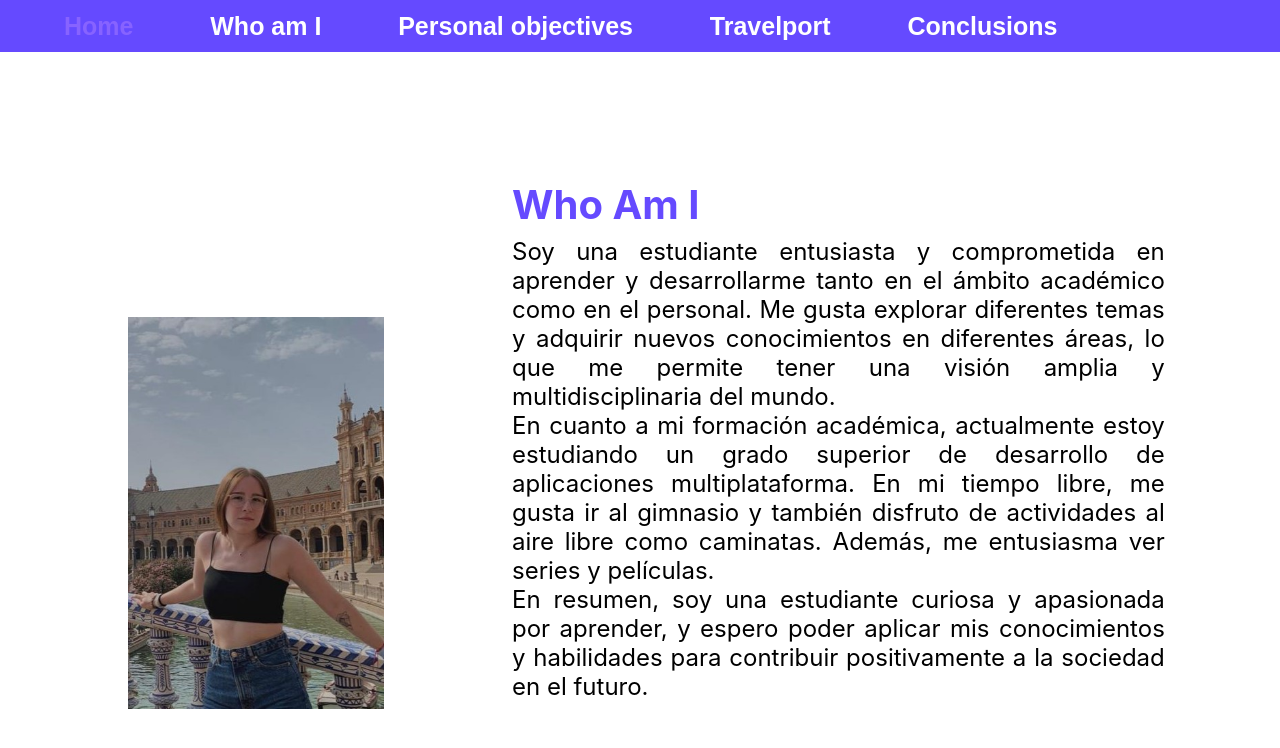
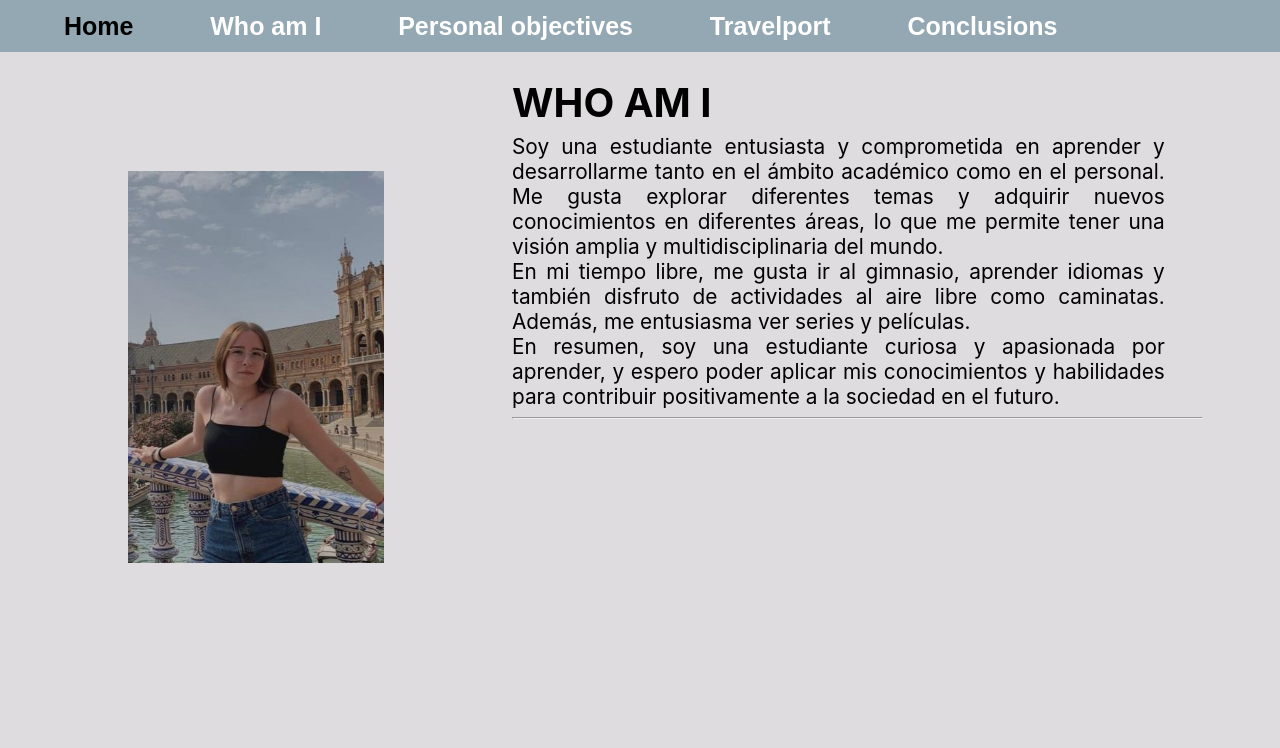
Before and after one commit to akane52/dual, a React (Create React App) app: page /components/WhoAmIPage in a window 1280 px wide. Shown: the top 748 px of the page. Built offline with nearby package versions, Linux system fonts and the light colour scheme; the HTML template or start-up script is replaced by a standard one.

Commit message:
Color palette changed

```diff
--- a/src/components/HomePage/index.jsx
+++ b/src/components/HomePage/index.jsx
@@ -3,9 +3,15 @@ import foto_prueba from "../../resources/images/foto_inicio.jpg"
 import NavBar from "../NavBar"
 import { Link } from "react-router-dom"
 
+const Wrapper = ({ children }) => (
+  <div style={{ backgroundColor: '#DEDCDE', height: '100vh' }}>
+    {children}
+  </div>
+)
+
 const HomePage = () => {
   return (
-    <div>
+    <Wrapper>
       <NavBar />
       <FirstPageContainer>
         <IntroductionTitle>INTRODUCTION</IntroductionTitle>
@@ -18,7 +24,7 @@ const HomePage = () => {
         </Link>
         <FirstPagePhoto src={foto_prueba} alt="Descripción de la imagen" />
       </FirstPageContainer>
-    </div>
+    </Wrapper>
   )
 }
 
--- a/src/components/HomePage/styles.js
+++ b/src/components/HomePage/styles.js
@@ -15,19 +15,20 @@ export const ReadMoreButton = styled.button`
     padding-left: 1%;
     color: white;
     font-weight: bold;
-    background-color: #654AFF;
+    background-color: #94A8B3;
     border-radius: 0.8em;
     border: none;
     &:hover {
-        background-color: #8763FF;
+        background-color: #dcd3c9;
         cursor: pointer;
+        color: black;
     }
 `
 
 export const IntroductionTitle = styled.div`
     font-size: 2.5em;
     font-weight: bold;
-    color: #654AFF;
+    color: black;
     margin-bottom: 1%;
 `
 
--- a/src/components/NavBar/styles.js
+++ b/src/components/NavBar/styles.js
@@ -5,7 +5,7 @@ export const MenuLink = styled(Link)`
   text-decoration: none;
 `
 export const ContainerNB = styled.div`
-   background-color: #654AFF;
+   background-color: #94A8B3;
 `
 export const ContainerText = styled.div`
    display: flex;
@@ -19,7 +19,7 @@ export const Text = styled.button`
    background: none;
    border: none;
    &:hover {
-      color: #8763FF;
+      color: black;
       cursor: pointer;
    }
 `
--- a/src/components/WhoAmIPage/index.jsx
+++ b/src/components/WhoAmIPage/index.jsx
@@ -1,24 +1,38 @@
 import React from "react"
 import NavBar from "../NavBar"
 import foto_lucia from "../../resources/images/lucia_foto.jpg"
-import { IntroductionTitle, IntroductionText, FirstPageContainer, LuciaPhoto, WhoAmITitleAndText } from "./styles"
+import {
+  IntroductionTitle,
+  IntroductionText,
+  FirstPageContainer,
+  LuciaPhoto,
+  WhoAmITitleAndText,
+  HorizontalLine
+} from "./styles"
+
+const Wrapper = ({ children }) => (
+  <div style={{ backgroundColor: '#DEDCDE', height: '100vh' }}>
+    {children}
+  </div>
+)
 
 export const WhoAmIPage = () => {
   return (
-    <div>
+    <Wrapper>
       <NavBar />
       <FirstPageContainer>
         <WhoAmITitleAndText>
-          <IntroductionTitle>Who Am I </IntroductionTitle>
+          <IntroductionTitle>WHO AM I</IntroductionTitle>
           <IntroductionText>
           Soy una estudiante entusiasta y comprometida en aprender y desarrollarme tanto en el ámbito académico como en el personal. Me gusta explorar diferentes temas y adquirir nuevos conocimientos en diferentes áreas, lo que me permite tener una visión amplia y multidisciplinaria del mundo.
-          <br></br>En cuanto a mi formación académica, actualmente estoy estudiando un grado superior de desarrollo de aplicaciones multiplataforma.
-          En mi tiempo libre, me gusta ir al gimnasio y también disfruto de actividades al aire libre como caminatas. Además, me entusiasma ver series y películas.
+          {/* <br></br>En cuanto a mi formación académica, actualmente estoy estudiando un grado superior de desarrollo de aplicaciones multiplataforma. */}
+          <br></br>En mi tiempo libre, me gusta ir al gimnasio, aprender idiomas y también disfruto de actividades al aire libre como caminatas. Además, me entusiasma ver series y películas.
           <br></br>En resumen, soy una estudiante curiosa y apasionada por aprender, y espero poder aplicar mis conocimientos y habilidades para contribuir positivamente a la sociedad en el futuro.
           </IntroductionText>
+          <HorizontalLine />
         </WhoAmITitleAndText>
         <LuciaPhoto src={foto_lucia} alt="Lucia foto" />
       </FirstPageContainer>
-    </div>
+    </Wrapper>
   )
 }
--- a/src/components/WhoAmIPage/styles.js
+++ b/src/components/WhoAmIPage/styles.js
@@ -7,22 +7,28 @@ export const FirstPageContainer = styled.div`
 `
 export const WhoAmITitleAndText = styled.div`
     margin-left: 40%;
+    margin-top: -8%;
     margin-bottom: 10%;
 `
 export const IntroductionTitle = styled.div`
     font-size: 2.5em;
     font-weight: bold;
-    color: #654AFF;
+    color: black;
     margin-bottom: 1%;
 `
 export const IntroductionText = styled.div`
-    font-size: 1.5em;
+    font-size: 1.3em;
     width: 85%;
     text-align: justify;
 `
 export const LuciaPhoto = styled.img`
     width: 20%;
     height: 40%;
-    margin-top: -40%;
+    margin-top: -30%;
     margin-left: 10%;
 `
+
+export const HorizontalLine = styled.hr`
+    margin-right: 10%;
+    color: #654AFF;
+`
```
